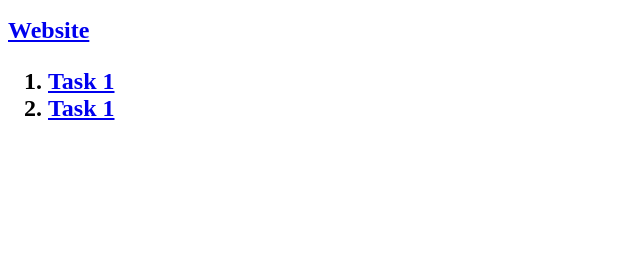
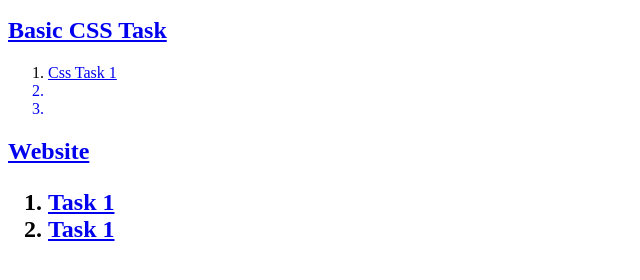
Before and after one commit to 4424rohit/HTML, a plain HTML site: page index.html in a window 1280 px wide. Shown: the part 184-464 px from the top of the page, without its empty margins (0-640 px from the left). Drawn offline with Linux system fonts and the light colour scheme.

Commit message:
index.html

```diff
--- a/index.html
+++ b/index.html
@@ -16,6 +16,14 @@
                 <li><a href="periodictable.html">Task 3</li>
             </OL>
  </div>
+    <div>
+        <h2>Basic CSS Task</h2>
+            <ol>
+                <li><a href="assignment1.html">Css Task 1</li>
+                <li></li>
+                <li></li>
+            </ol>
+    </div>
  <div>
      <h2>Website<h2>
             <ol>
```
